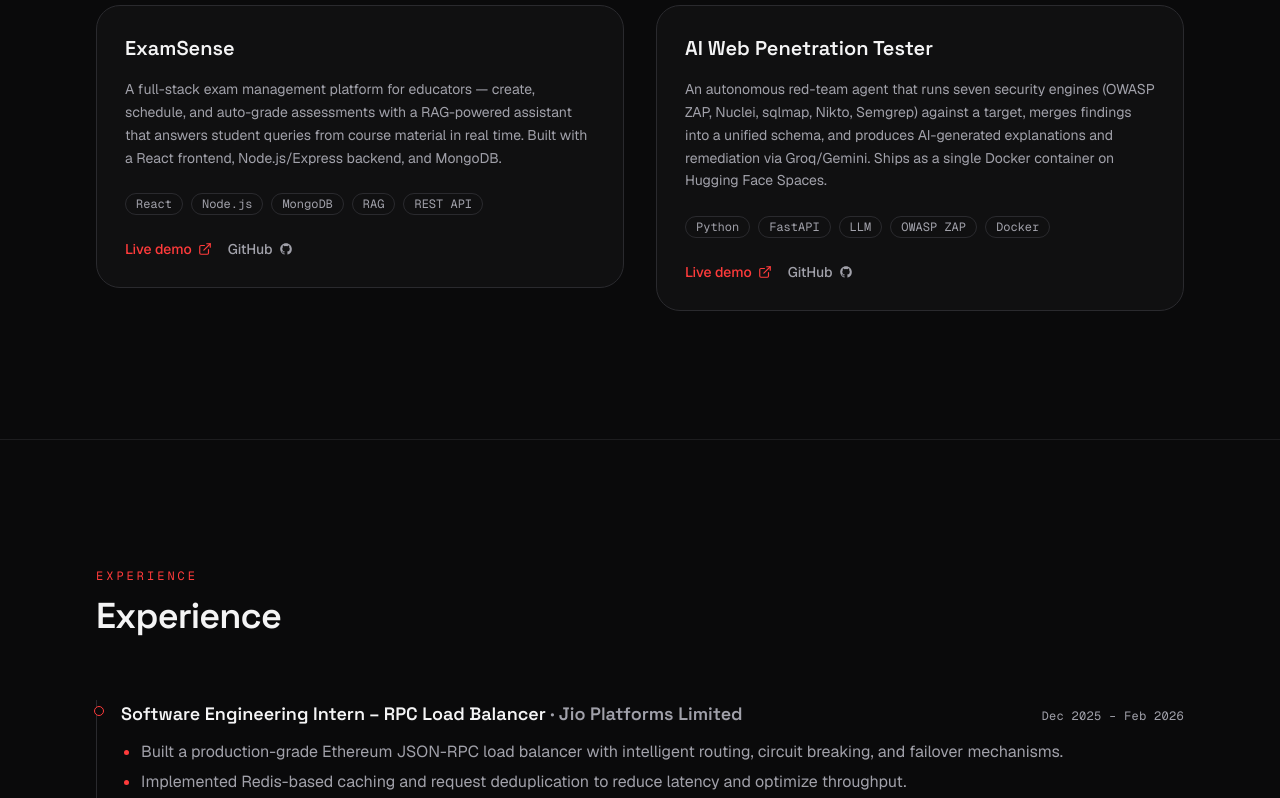
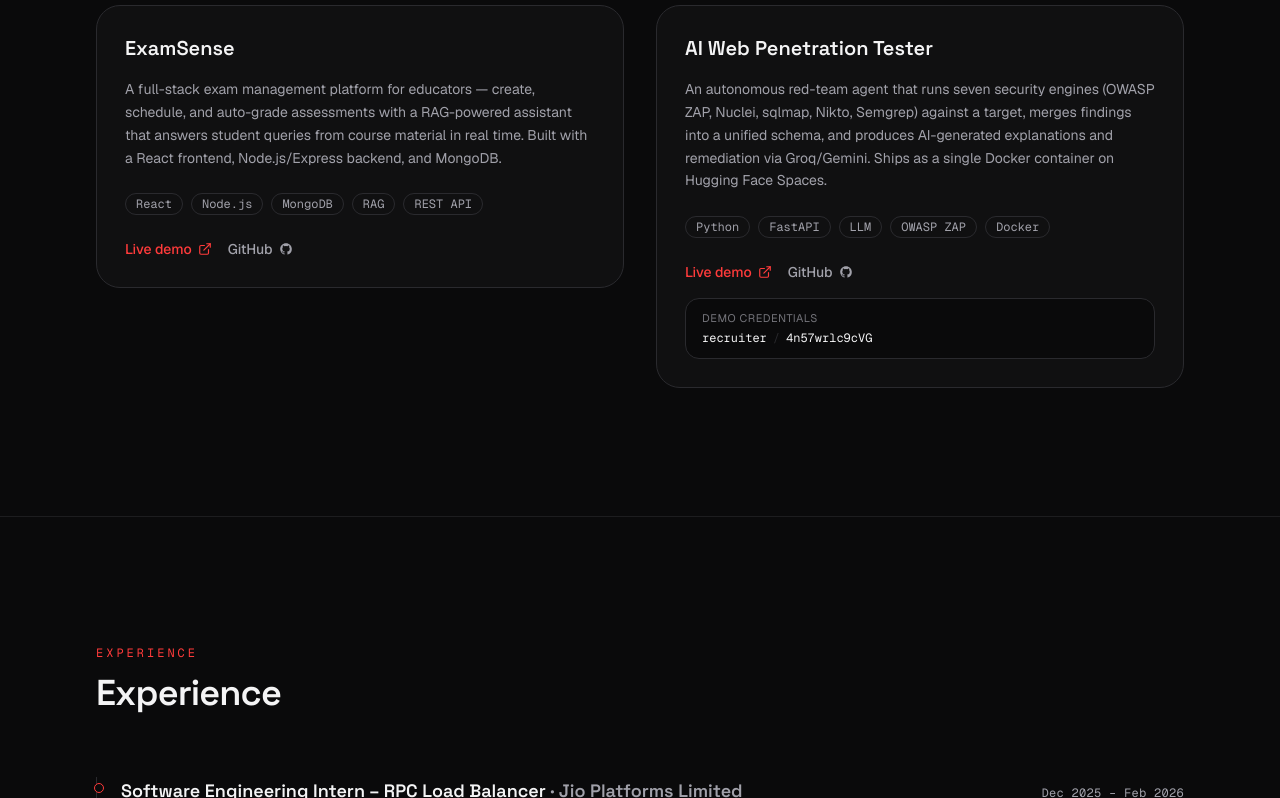
Before and after one commit to himavi/portfolio, a Next.js app: page / in a window 1280 px wide. Shown: the part 2279-3077 px from the top of the page. Built offline with nearby package versions, Linux system fonts and the light colour scheme.

Commit message:
content: add demo credentials to AI WebPen project card

```diff
--- a/src/components/sections/projects.tsx
+++ b/src/components/sections/projects.tsx
@@ -1,7 +1,14 @@
 import { Reveal } from "@/components/motion/reveal";
 import { Section } from "@/components/section";
 
-const projects = [
+const projects: {
+  title: string;
+  summary: string;
+  tags: string[];
+  liveUrl: string;
+  githubUrl: string;
+  credentials?: { user: string; pass: string };
+}[] = [
   {
     title: "ExamSense",
     summary:
@@ -17,6 +24,7 @@ const projects = [
     tags: ["Python", "FastAPI", "LLM", "OWASP ZAP", "Docker"],
     liveUrl: "https://hkfdihjebfvhdfbvgre-ai-pentester.hf.space/",
     githubUrl: "https://github.com/himavi/webpenetration",
+    credentials: { user: "recruiter", pass: "4n57wrlc9cVG" },
   },
 ];
 
@@ -98,6 +106,20 @@ export function Projects() {
                     GitHub <GithubIcon />
                   </a>
                 </div>
+                {project.credentials && (
+                  <div className="mt-4 rounded-lg border border-border bg-background px-4 py-3 font-mono text-xs text-muted">
+                    <span className="mb-1 block font-sans text-[11px] uppercase tracking-wider text-muted/70">
+                      Demo credentials
+                    </span>
+                    <span className="text-fg">
+                      {project.credentials.user}
+                    </span>
+                    <span className="mx-1.5 text-border">/</span>
+                    <span className="text-fg">
+                      {project.credentials.pass}
+                    </span>
+                  </div>
+                )}
               </article>
             </Reveal>
           </li>
```
